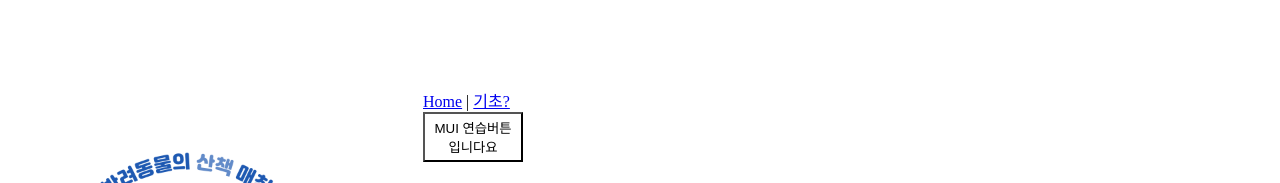
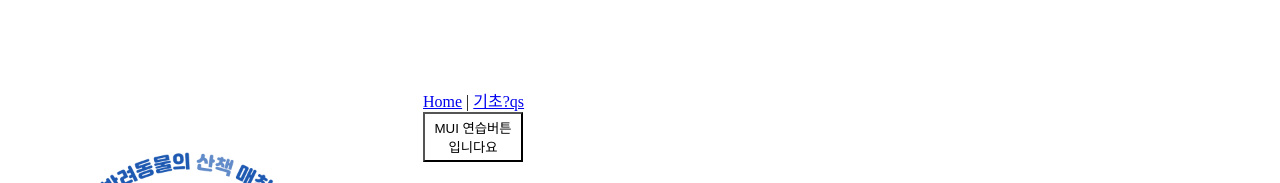
Before and after one commit to Jungki96/Re-Twogather, a Next.js app: page / in a window 1280 px wide. Shown: the top 183 px of the page. Built offline with nearby package versions, Linux system fonts and the light colour scheme.

Commit message:
one commit

```diff
--- a/components/common/Layout.tsx
+++ b/components/common/Layout.tsx
@@ -15,7 +15,7 @@ const Layout: React.FC<LayoutProps> = ({ children }) => (
         <meta name="viewport" content="initial-scale=1.0, width=device-width" />
       </Head>
       <header>
-        <Link href="/">Home</Link> | <Link href="/first">기초?</Link>
+        <Link href="/">Home</Link> | <Link href="/first">기초?qs</Link>
       </header>
       {children}
       {/* <footer></footer> */}
```
